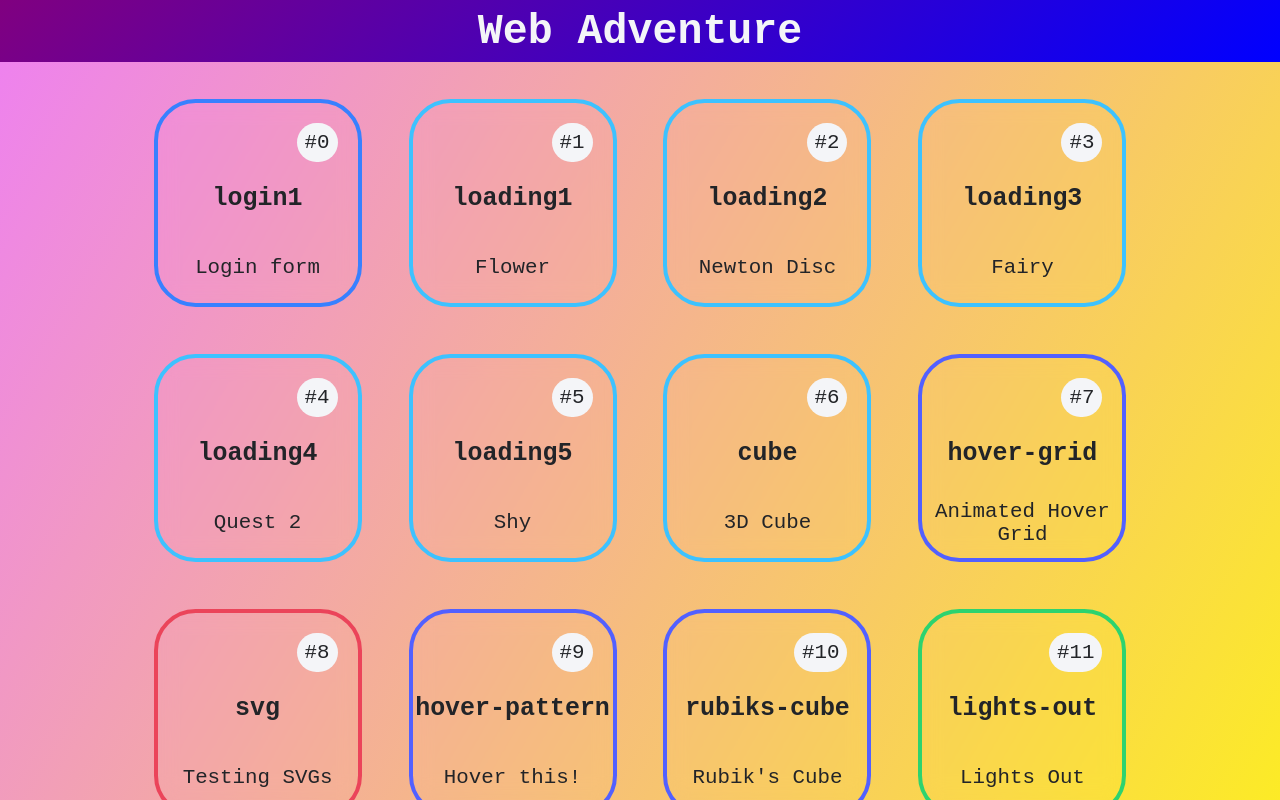
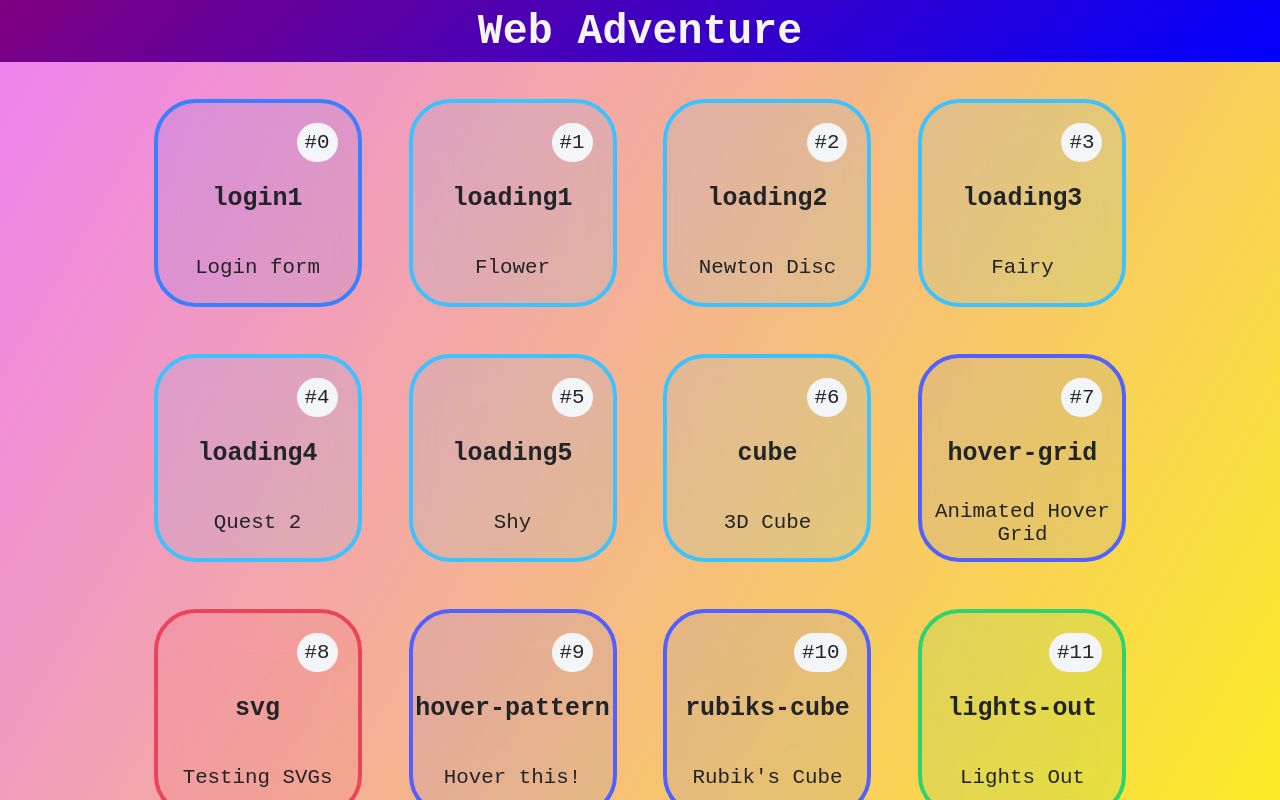
Before and after one commit to dudushy/web-adventure, an Angular app: page /web-adventure/ in a window 1280 px wide. Built offline with nearby package versions, Linux system fonts and the light colour scheme.

Commit message:
More tweaks

```diff
--- a/src/app/app.component.scss
+++ b/src/app/app.component.scss
@@ -47,7 +47,7 @@ header {
 
 #main-content {
   @include fixedWidth(100%);
-  background: $medium;
+  // background: $medium;
   background: linear-gradient(120deg, violet, yellow);
   // min-height: var(--defaultContentHeight);
 }
@@ -56,7 +56,7 @@ footer {
   display: flex;
   align-items: center;
   justify-content: center;
-  background: var(--landscapeGradient);;
+  background: var(--landscapeGradient);
   @include fixedWidth(100%);
   @include fixedHeight(var(--footerHeight));
   @include portrait {
@@ -75,10 +75,10 @@ footer {
     }
 
     a {
-      color: $tertiary;
+      color: $secondary;
       @include allVendors(transition, all 250ms ease-in-out);
       @include portrait {
-        color: $secondary;
+        color: $tertiary;
       }
       &:hover {
         color: $medium;
--- a/src/app/pages/home/home.component.scss
+++ b/src/app/pages/home/home.component.scss
@@ -38,7 +38,7 @@
     margin: 2%;
     border-radius: calc(var(--responsiveUnit) * 2);
     // background: $medium;
-    backdrop-filter: blur(calc(var(--responsiveUnit) * 0.5));
+    backdrop-filter: blur(calc(var(--responsiveUnit) * 1));
     // box-shadow:
     //   inset 20px 20px 60px #7c7e85,
     //   inset -20px -20px 60px #a8aab3;
@@ -53,18 +53,23 @@
     }
     &[type="form"] {
       border-color: $primary;
+      background: transparentize($color: $primary, $amount: 0.9);
     }
     &[type="loader"] {
       border-color: $secondary;
+      background: transparentize($color: $secondary, $amount: 0.9);
     }
     &[type="interactive"] {
       border-color: $tertiary;
+      background: transparentize($color: $tertiary, $amount: 0.9);
     }
     &[type="random"] {
       border-color: $danger;
+      background: transparentize($color: $danger, $amount: 0.9);
     }
     &[type="game"] {
       border-color: $success;
+      background: transparentize($color: $success, $amount: 0.9);
     }
 
     a {
```
